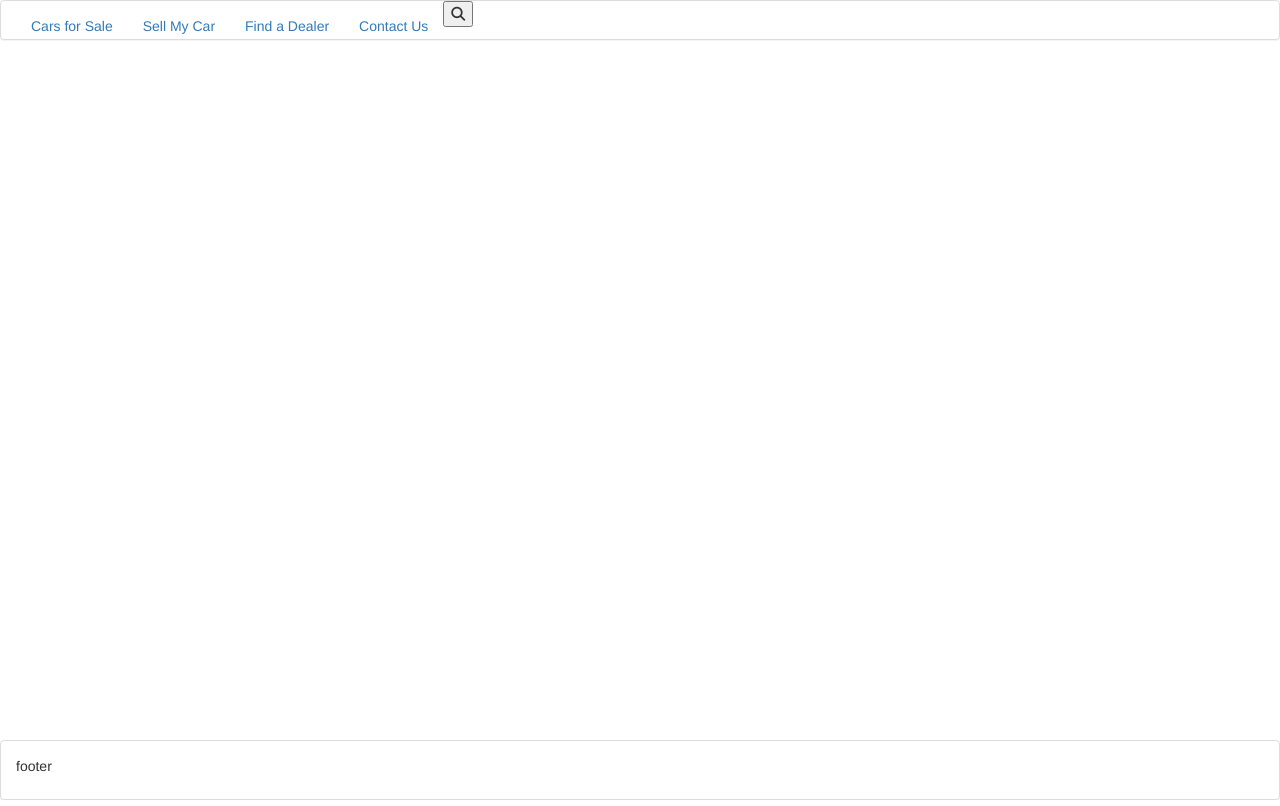
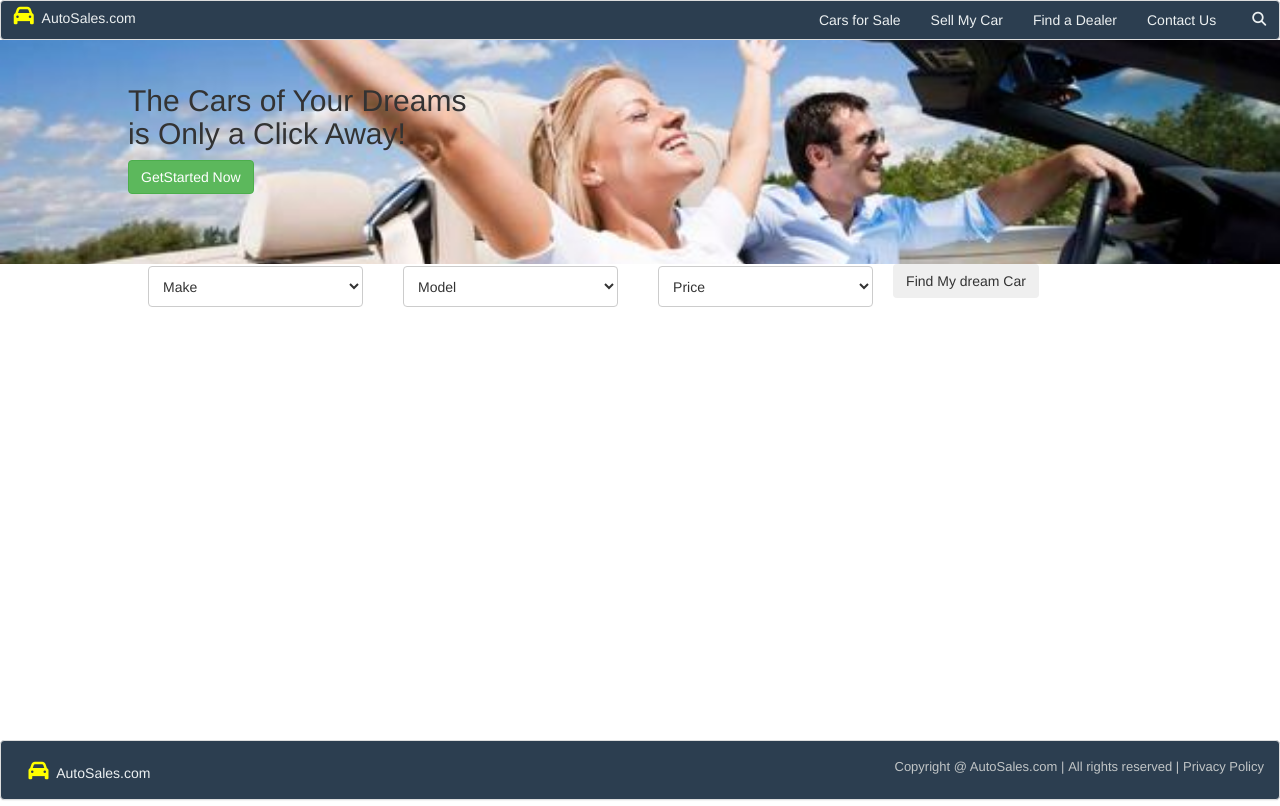
Before and after one commit to vandanabhat/Auto-Sale, a plain HTML site: page app/index.html at #!/home in a window 1280 px wide. Drawn offline with nearby package versions, Linux system fonts and the light colour scheme; some packages are replaced by stand-ins of ours; files that its build step writes are made by us from their sources.

Commit message:
Header and Content added.

```diff
--- /dev/null
+++ b/app/app.js
@@ -0,0 +1,12 @@
+'use strict';
+angular.module('autoSales',[
+    'ui.router'
+]).config(['$stateProvider' ,'$urlRouterProvider', function ($stateProvider,$urlRouterProvider) {
+    $stateProvider
+        .state('home', {
+            url: '/home',
+            templateUrl: 'views/homeContent.html'
+        });
+    $urlRouterProvider
+        .otherwise('/home');
+}]);
--- a/app/index.html
+++ b/app/index.html
@@ -1,42 +1,54 @@
 <!doctype html>
-<html class="no-js">
+<html class="no-js" ng-app="autoSales">
     <head>
         <meta charset="utf-8">
         <meta name="viewport" content="width=device-width, initial-scale=1, maximum-scale=1, minimum-scale=1, user-scalable=no">
-        <title>Your Dream Car</title>
+        <title>Auto Sales</title>
         <link rel="stylesheet" href="../bower_components/bootstrap/dist/css/bootstrap.min.css">
         <link rel="stylesheet" href="../bower_components/font-awesome/css/font-awesome.min.css">
         <link rel="stylesheet" href="styles/common.css">
+        <link rel="stylesheet" href="styles/index.css">
+        <link rel="stylesheet" href="styles/homeContent.css">
     </head>
     <body>
     <div class="wrapper">
         <nav class="panel panel-default header">
+            <span class="logo"><i class="fa fa-car"></i>&nbsp&nbspAutoSales.com</span>
             <button type="button" class="navbar-toggle collapsed" data-toggle="collapse" data-target="#nav-menu" aria-expanded="false">
                 <span class="icon-bar"></span>
                 <span class="icon-bar"></span>
                 <span class="icon-bar"></span>
             </button>
+            <span class="search"><button type="submit"><i class="fa fa-search"></i></button></span>
             <div class="collapse navbar-collapse" id="nav-menu">
                     <ul class="nav navbar-nav">
                         <li><a>Cars for Sale</a></li>
                         <li><a>Sell My Car</a></li>
                         <li><a>Find a Dealer</a></li>
                         <li><a>Contact Us</a></li>
-                    <li><button type="submit"><i class="fa fa-search"></i></button></li>
                     </ul>
             </div>
         </nav>
-        <div class="content">
         <ui-view></ui-view>
+        <div class="panel panel-default footer">
+            <div class="panel-body">
+                <span class="logo"><i class="fa fa-car"></i>&nbsp&nbspAutoSales.com</span>
+                <span class="footerCopyright">
+                    <a href="#">Copyright @ AutoSales.com |</a>
+                    <a href="#"> All rights reserved |</a>
+                    <a href="#"> Privacy Policy </a>
+                </span>
             </div>
-        <div class="panel panel-default footer">
-            <div class="panel-body">footer</div>
         </div>
     </div>
     </body>
     <script src="../bower_components/jquery/dist/jquery.js"></script>
-    <script src="../bower_components/angular/angular.min.js"></script>
+    <script src="../bower_components/angular/angular.js"></script>
     <script src="../bower_components/angular-animate/angular-animate.min.js"></script>
-    <script src="../bower_components/angular-route/angular-route.min.js"></script>
+    <!--<script src="../bower_components/angular-route/angular-route.min.js"></script>-->
+    <script src="../bower_components/angular-ui-router/release/angular-ui-router.min.js"></script>
     <script src="../bower_components/bootstrap/dist/js/bootstrap.min.js"></script>
+
+    <script src="app.js"></script>
+    <script src="scripts/homeController.js"></script>
 </html>
--- /dev/null
+++ b/app/scripts/homeController.js
@@ -0,0 +1,15 @@
+'use strict';
+angular.module('autoSales').controller('homeController',[ '$scope',
+    function ($scope) {
+    $scope.selectedCar ={};
+    $scope.car = {
+        punchLine: "The Cars of Your Dreams is Only a Click Away!",
+        make: {
+            "Honda":[{id:1, name:"Civic"},{id:2, name:"Accord"},{id:2, name:"CR-V"},{id:2, name:"HR-V"},{id:2, name:"Fit"}],
+            "Audi":[{id:1, name:"Civic"},{id:2, name:"Accord"},{id:2, name:"CR-V"},{id:2, name:"HR-V"},{id:2, name:"Fit"}],
+            "Ford":[{id:1, name:"Civic"},{id:2, name:"Accord"},{id:2, name:"CR-V"},{id:2, name:"HR-V"},{id:2, name:"Fit"}],
+            "Chevy":[{id:1, name:"Civic"},{id:2, name:"Accord"},{id:2, name:"CR-V"},{id:2, name:"HR-V"},{id:2, name:"Fit"}]
+        }
+    };
+    $scope.carMake = Object.keys($scope.car.make);
+}]);
--- a/app/styles/common.less
+++ b/app/styles/common.less
@@ -1,4 +1,4 @@
-//@import 'media-queries';
+@import 'media-queries';
 
 @header-height : 40px;
 @footer-height: 60px;
--- /dev/null
+++ b/app/styles/homeContent.less
@@ -0,0 +1,48 @@
+.content{
+  width: 100%;
+  .contentHeader{
+    height: 40%;
+    .contentHeaderImage{
+      height: 80%;
+      section{
+        overflow: hidden;
+        position: absolute;
+        margin: 0 10%;
+        top: 24px;
+        h2{
+          width: 58%;
+        }
+      }
+    }
+    .selection{
+      margin: 0 10%;
+      height: 20%;
+      select{
+
+        &.dropdown{
+          //position: absolute;
+          z-index: 1000;
+          float: left;
+          min-width: 160px;
+          padding: 5px 10px;
+          margin: 2px 20px 0;
+          font-size: 14px;
+          text-align: left;
+          list-style: none;
+          background-color: #fff;
+          -webkit-background-clip: padding-box;
+          background-clip: padding-box;
+          border: 1px solid #ccc;
+          border-radius: 4px;
+          width: 21%;
+          height: 41px;
+        }
+      }
+    }
+  }
+  .contentBody{
+    overflow-y: auto;
+    //margin: 0 7%;
+    height: 60%;
+  }
+}
--- /dev/null
+++ b/app/styles/index.less
@@ -0,0 +1,48 @@
+.wrapper{
+  nav.panel{
+    span{
+      &.search button{
+        float: right;
+        padding-right: 1%;
+        line-height: 35px;
+        border: none;
+        background: none;
+      }
+    }
+    #nav-menu{
+      float: right;
+      ul.navbar-nav{
+        li a{
+          line-height: 9px;
+          color: #ecf0f1;
+          &:hover{
+            background: #3f586d;
+          }
+        }
+      }
+    }
+    clear: both;
+  }
+  .footer{
+    .footerCopyright{
+      float: right;
+      a{
+        color: #c1c5c6;
+        font-weight: 300;
+        font-size: 13px;
+      }
+    }
+  }
+  nav.panel, .footer{
+    background: #2c3e50;
+    color: #ecf0f1;
+    span.logo{
+      line-height: 35px;
+      padding: 1%;
+      .fa-car{
+        font-size: 20px;
+        color: yellow;
+      }
+    }
+  }
+}
--- /dev/null
+++ b/app/views/homeContent.html
@@ -0,0 +1,28 @@
+<div class="content" ng-controller="homeController">
+    <div class="contentHeader">
+        <div class="contentHeaderImage" style="background: url('../app/images/car2.jpg') center no-repeat;background-size: cover;">
+            <section>
+                <h2 class="">{{car.punchLine}}</h2>
+                <button class="btn btn-success btn-group-lg">GetStarted Now</button>
+            </section>
+        </div>
+        <div class="selection">
+            <select name="make"  ng-model="selectedCar.make" class="dropdown">
+                <option value="" class="dropdown-item">Make</option>
+                <option ng-repeat="option in carMake" value="{{option}}" class="dropdown-item">{{option}}</option>
+            </select>
+            <select name="model"  ng-model="selectedCar.model" class="dropdown">
+                <option value="" class="dropdown-item">Model</option>
+                <option ng-repeat="option in model" value="{{option}}" class="dropdown-item">{{option}}</option>
+            </select>
+            <select name="price"  ng-model="selectedCar.price" class="dropdown">
+                <option value="" class="dropdown-item">Price</option>
+                <option ng-repeat="option in price" value="{{option}}" class="dropdown-item">{{option}}</option>
+            </select>
+            <button class="btn btn-group-lg"> Find My dream Car</button>
+        </div>
+    </div>
+    <div class="contentBody">
+
+    </div>
+</div>
```
Also changed, not shown: app/images/car2.jpg (added), app/styles/common.css. Lines whose indentation alone changed are shown as unchanged.
